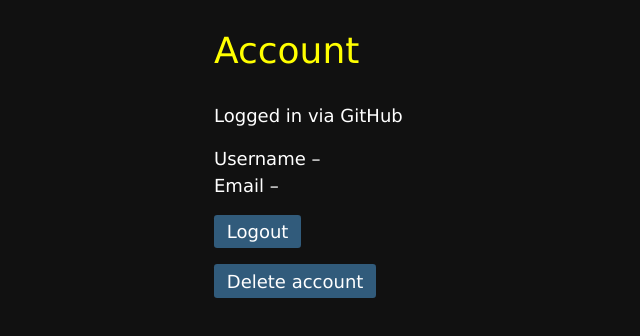
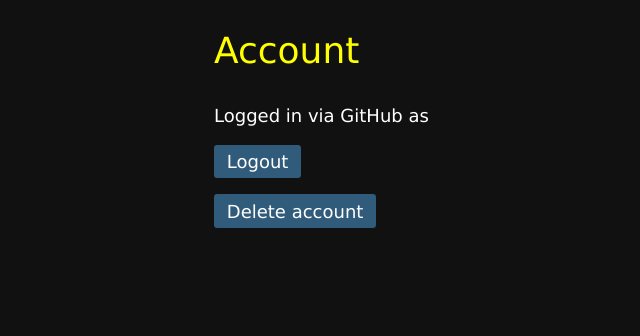
Before and after one commit to ScriptRaccoon/snippez, a SvelteKit app: page /account in a window 1280 px wide. Shown: the top 336 px of the page, without its empty margins (138-778 px from the left). Built offline with nearby package versions, Linux system fonts and the light colour scheme; no server answers.

Commit message:
remove email from data

```diff
--- a/src/hooks.server.ts
+++ b/src/hooks.server.ts
@@ -9,8 +9,8 @@ function authorize(event: RequestEvent) {
 	const token = event.cookies.get('jwt')
 	if (!token) return
 	try {
-		const { id, username, email } = jwt.verify(token, JWT_SECRET) as JWTPayload
-		event.locals.user = { id, username, email }
+		const { id, username } = jwt.verify(token, JWT_SECRET) as JWTPayload
+		event.locals.user = { id, username }
 	} catch (_) {}
 }
 
--- a/src/lib/types.ts
+++ b/src/lib/types.ts
@@ -1,13 +1,11 @@
 export type JWTPayload = {
 	id: number
 	username: string
-	email: string
 }
 
 export type GitHubUser = {
 	id: number
 	login: string
-	email: string
 }
 
 export type SnippetDetails = {
--- a/src/routes/account/+page.svelte
+++ b/src/routes/account/+page.svelte
@@ -10,14 +10,7 @@
 	<h1>Account</h1>
 </header>
 
-<p>Logged in via GitHub</p>
-
-<p>
-	<strong>Username</strong> &ndash;
-	{page.data.user?.username} <br />
-	<strong>Email</strong> &ndash;
-	{page.data.user?.email}
-</p>
+<p>Logged in via GitHub as <strong>{page.data.user?.username}</strong></p>
 
 <p>
 	<a class="button" href="/auth/logout">Logout</a>
--- a/src/routes/auth/callback/+server.ts
+++ b/src/routes/auth/callback/+server.ts
@@ -46,28 +46,23 @@ export const GET = async (event) => {
 
 	const github_user = (await user_res.json()) as GitHubUser
 
-	const { id, login, email } = github_user
+	const { id, login } = github_user
 
 	const sql = `
 		INSERT INTO users
-			(github_id, username, email)
-		VALUES (?, ?, ?)
+			(github_id, username)
+		VALUES (?, ?)
 		ON CONFLICT (github_id) DO UPDATE SET
-			username = excluded.username,
-			email = excluded.email
+			username = excluded.username
 		RETURNING id`
 
-	const { rows, err } = await query<{ id: number }>(sql, [id, login, email])
+	const { rows, err } = await query<{ id: number }>(sql, [id, login])
 
 	if (err || !rows.length) error(500, 'Database error')
 
 	const user_id = rows[0].id
 
-	const payload: JWTPayload = {
-		id: user_id,
-		username: github_user.login,
-		email: github_user.email
-	}
+	const payload: JWTPayload = { id: user_id, username: github_user.login }
 
 	const token = jwt.sign(payload, JWT_SECRET, { expiresIn: '1d' })
 
--- a/src/routes/auth/login/+server.ts
+++ b/src/routes/auth/login/+server.ts
@@ -16,7 +16,6 @@ export const GET = async (event) => {
 	const params = new URLSearchParams({
 		client_id: GITHUB_CLIENT_ID,
 		redirect_uri: GITHUB_REDIRECT_URI,
-		scope: 'read:user user:email',
 		state
 	})
 
```
Also changed, not shown: 1 other file (tests, documents, lock files or other folders).
